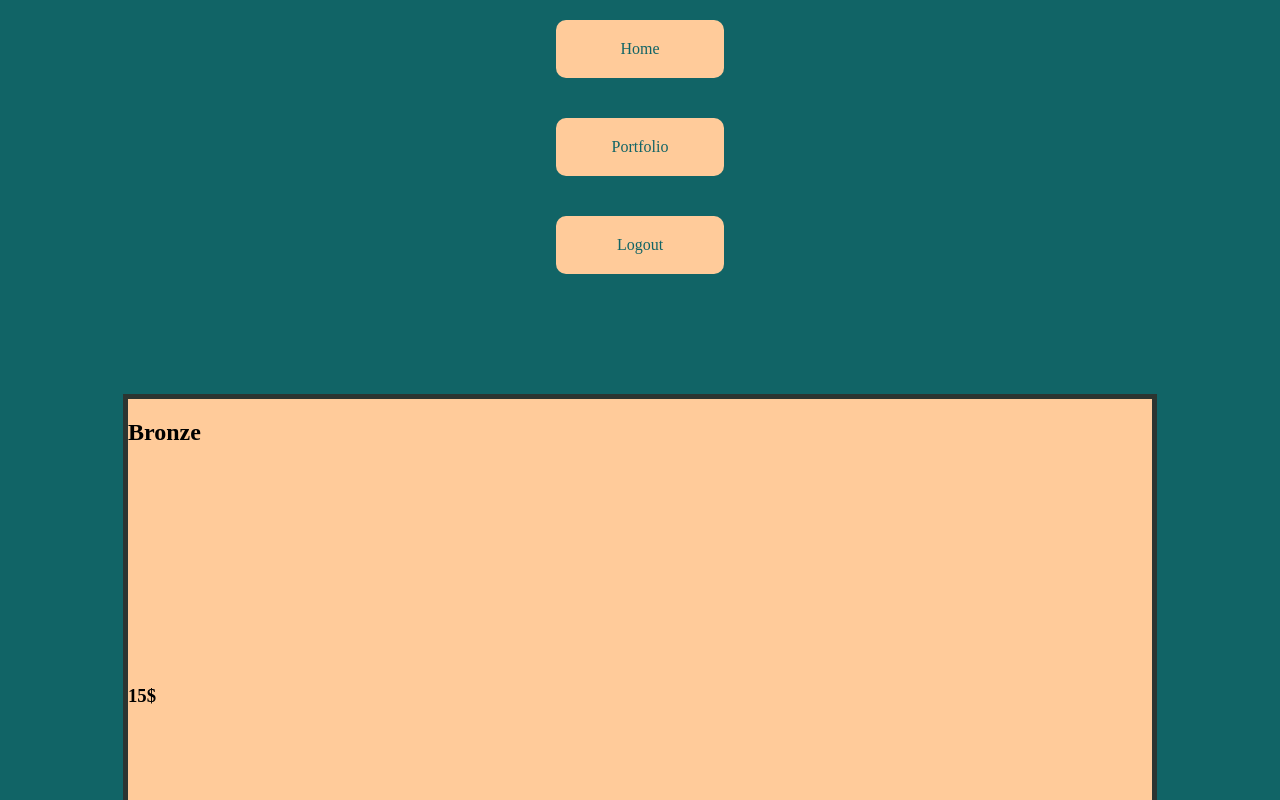
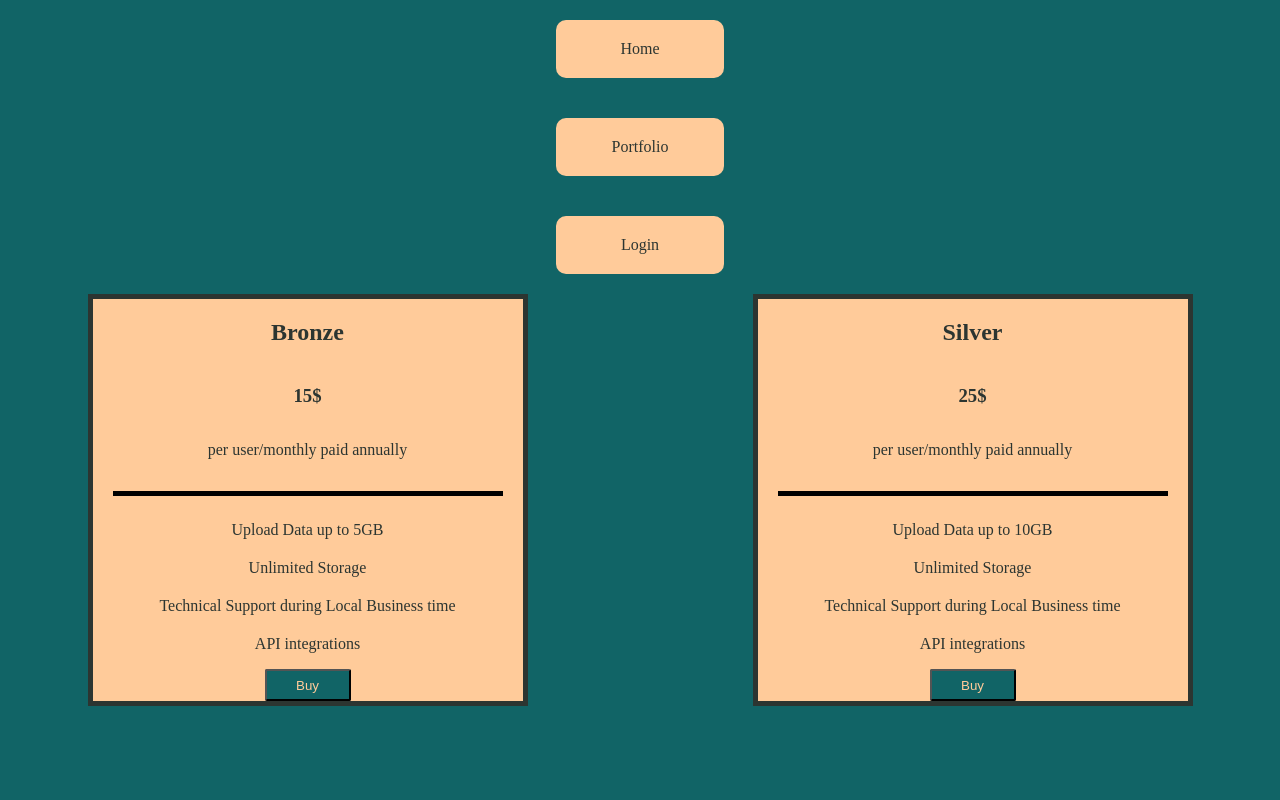
Before and after one commit to danm364/capstoneproject, a React (Create React App) app: page / in a window 1280 px wide. Shown: the top 800 px of the page. Built offline with nearby package versions, Linux system fonts and the light colour scheme.

Commit message:
react update

```diff
--- a/package.json
+++ b/package.json
@@ -6,9 +6,13 @@
     "@testing-library/jest-dom": "^5.16.5",
     "@testing-library/react": "^13.4.0",
     "@testing-library/user-event": "^13.5.0",
+    "localforage": "^1.10.0",
+    "match-sorter": "^6.3.1",
     "react": "^18.2.0",
     "react-dom": "^18.2.0",
+    "react-router-dom": "^6.9.0",
     "react-scripts": "5.0.1",
+    "sort-by": "^1.2.0",
     "web-vitals": "^2.1.4"
   },
   "scripts": {
--- a/src/components/navbar.js
+++ b/src/components/navbar.js
@@ -10,14 +10,14 @@ const Navbar = () => {
         <nav>
             <ul className="navbar">
                 <li className="navbar__item">
-                    <a href="" className="navbar__btn">Home</a>
+                    <a className="navbar__btn">Home</a>
                 </li>
                 <li className="navbar__item">
                     <h1 className="navbar__home">HOME</h1>
                 </li>
                 <li className="navbar__item ">
-                    <a href="" className="navbar__btn">Portfolio</a>
-                    <a href="" className="navbar__btn">Logout</a>
+                    <a  className="navbar__btn">Portfolio</a>
+                    <a  className="navbar__btn">Login</a>
                 </li>
             </ul>
         </nav>
--- a/src/scss/main.css
+++ b/src/scss/main.css
@@ -34,21 +34,23 @@
 
 .pricing {
   display: flex;
-  flex-direction: column;
+  flex-direction: row;
   background-color: #116466;
+  -moz-column-gap: 50px;
+       column-gap: 50px;
   row-gap: 100px;
   align-items: center;
+  flex-wrap: wrap;
+  justify-content: space-around;
 }
 .pricing__card {
   border: 5px solid #2c3531;
   background-color: #ffcb9a;
   width: 80%;
-  row-gap: 200px;
+  max-width: 430px;
+  text-align: center;
   display: flex;
   flex-direction: column;
-}
-.pricing__card:first-child {
-  margin-top: 100px;
 }
 .pricing__btn {
   width: 20%;
@@ -76,4 +78,5 @@
 body {
   margin: 0;
   box-sizing: border-box;
+  color: #2c3531;
 }/*# sourceMappingURL=main.css.map */
--- a/src/scss/main.scss
+++ b/src/scss/main.scss
@@ -1,6 +1,8 @@
 @use "./partials/navbar" as *;
 @use "./partials/pricing" as *;
+@use "./partials/variables" as *;
 body {
     margin: 0;
     box-sizing: border-box;
+    color: $secondary-color;
 }
--- a/src/scss/partials/_pricing.scss
+++ b/src/scss/partials/_pricing.scss
@@ -2,22 +2,26 @@
 
 .pricing {
     display: flex;
-    flex-direction: column;
+    flex-direction: row;
     background-color: $primary-color;
+    column-gap: 50px;
     row-gap: 100px;
     align-items: center;
+    flex-wrap: wrap;
+    justify-content: space-around;
+
 
     &__card {
         border: 5px solid $secondary-color;
         background-color: $third-color;
         width: 80%;
-        row-gap: 200px;
+        max-width: 430px;
+        text-align: center;
         display: flex;
         flex-direction: column;
 
-        &:first-child {
-            margin-top: 100px;
-        }
+
+
 
     }
 
```
Also changed, not shown: 2 other files (tests, documents, lock files or other folders).
